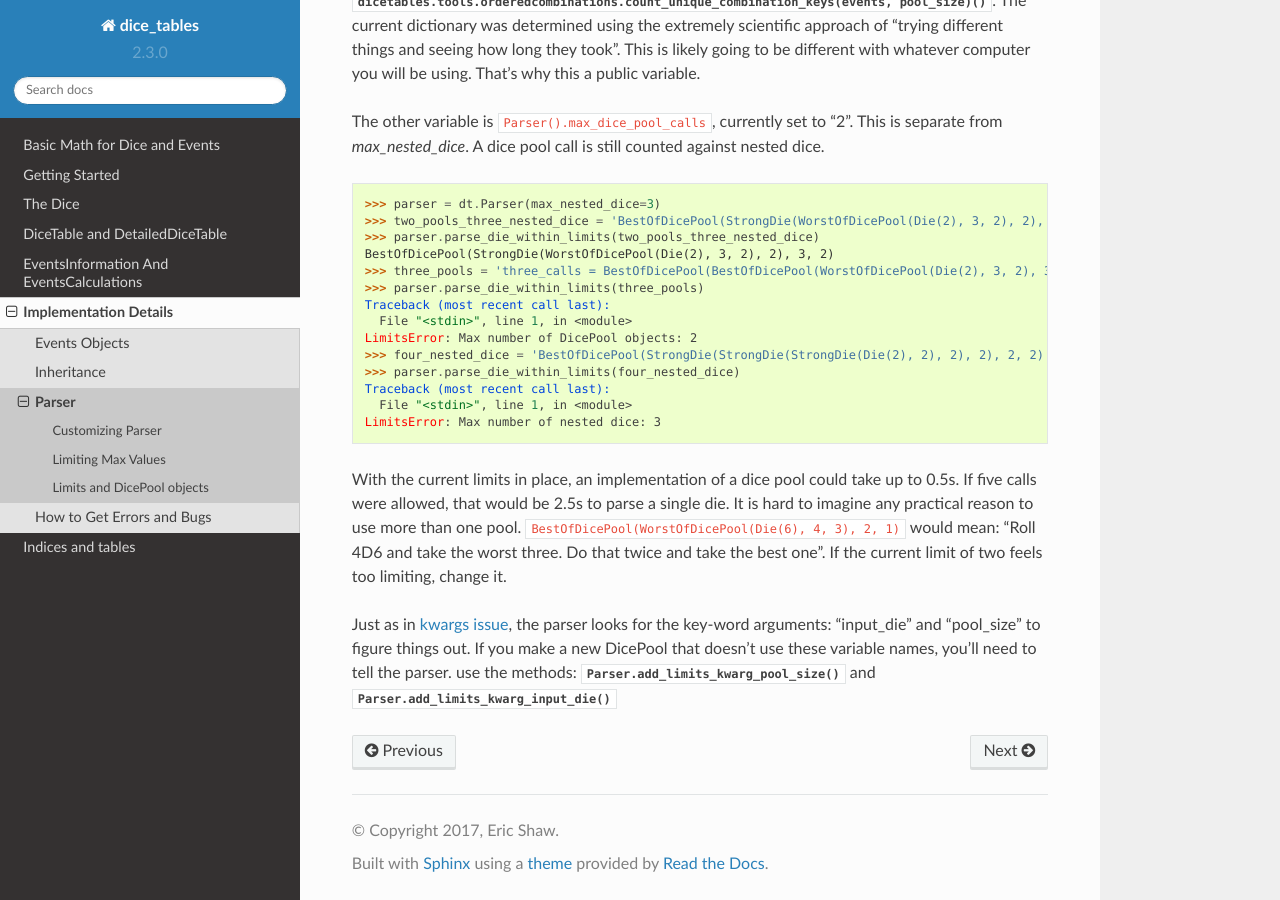
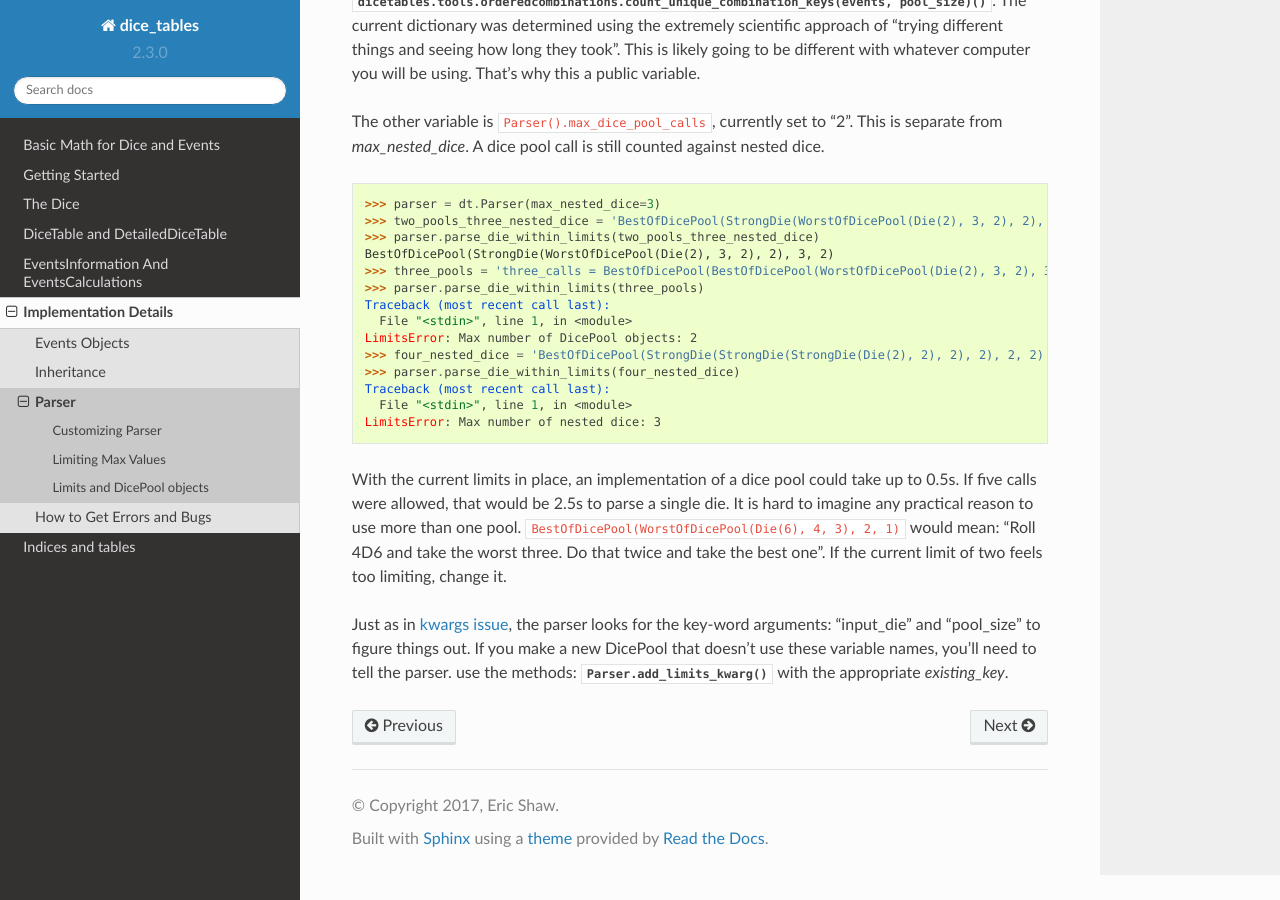
Before and after one commit to eric-s-s/dice-tables, a Sphinx documentation site: the page built from docs/implementation_details/parser.rst, in a window 1280 px wide and 900 px high, scrolled down 5937 px. Built offline with Sphinx 7.4.7 and the Read the Docs theme 2.0.0, drawn with Linux system fonts in a browser that asks for light colours.

Commit message:
small change to parser.rst

```diff
--- a/docs/implementation_details/parser.rst
+++ b/docs/implementation_details/parser.rst
@@ -328,5 +328,4 @@ twice and take the best one". If the current limit of two feels too limiting, ch
 
 Just as in `kwargs issue`_, the parser looks for the key-word arguments: "input_die" and "pool_size"
 to figure things out. If you make a new DicePool that doesn't use these variable names, you'll need to tell the
-parser.  use the methods: :meth:`Parser.add_limits_kwarg_pool_size` and
-:meth:`Parser.add_limits_kwarg_input_die`
+parser.  use the methods: :meth:`Parser.add_limits_kwarg` with the appropriate `existing_key`.
```
